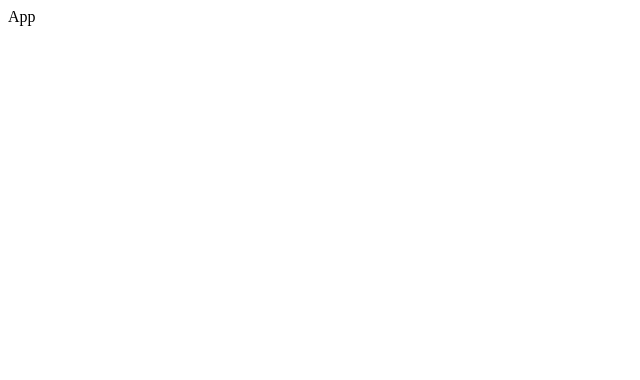
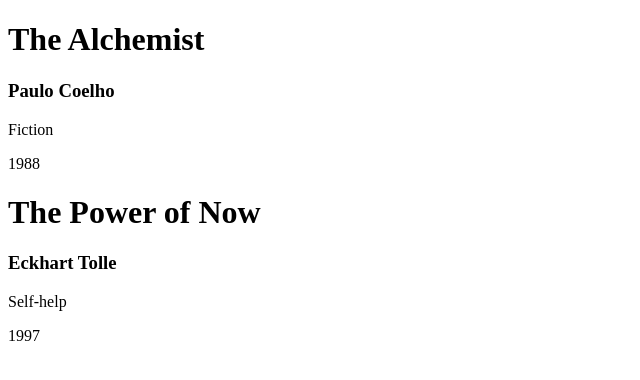
Before and after one commit to eze4acme/React-Form-Tut, a React (Vite) app: page / in a window 1280 px wide. Shown: the top 380 px of the page, without its empty margins (0-640 px from the left). Built offline with nearby package versions, Linux system fonts and the light colour scheme.

Commit message:
update App jsx

```diff
--- a/src/App.jsx
+++ b/src/App.jsx
@@ -1,8 +1,53 @@
 import React from 'react'
+const books = [
+  {
+    title: "The Alchemist",
+    author: "Paulo Coelho",
+    genre: "Fiction",
+    year: 1988,
+  },
+  {
+    title: "Sapiens: A Brief History of Humankind",
+    author: "Yuval Noah Harari",
+    genre: "Non-fiction",
+    year: 2011,
+  },
+  {
+    title: "To Kill a Mockingbird",
+    author: "Harper Lee",
+    genre: "Fiction",
+    year: 1960,
+  },
+  {
+    title: "The Power of Now",
+    author: "Eckhart Tolle",
+    genre: "Self-help",
+    year: 1997,
+  },
+];
+  const text = 'the'
+  const filter = books.filter((ele) => {
+ return  ele.title.toLowerCase().includes(text)
+  });
+console.log(filter);
+function App() {
 
-function App() {
   return (
-    <div>App</div>
+    <div>
+      {
+        filter.map(ele =>{
+          const {title, author, genre, year} = ele
+          return (
+            <div>
+              <h1>{title}</h1>
+              <h3>{author}</h3>
+              <p>{genre}</p>
+              <span>{year}</span>
+            </div>
+          );
+        })
+      }
+    </div>
   )
 }
 
--- a/src/main.jsx
+++ b/src/main.jsx
@@ -4,7 +4,7 @@
 
 
 ReactDOM.createRoot(document.getElementById('root')).render(
-  <React.StrictMode>
+  // <React.StrictMode>
     <App />
-  </React.StrictMode>,
+  // </React.StrictMode>,
 )
```
